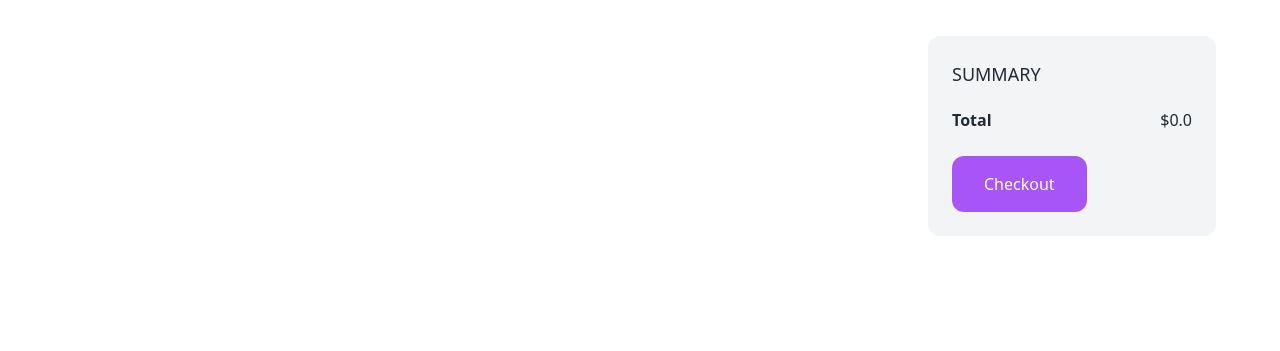
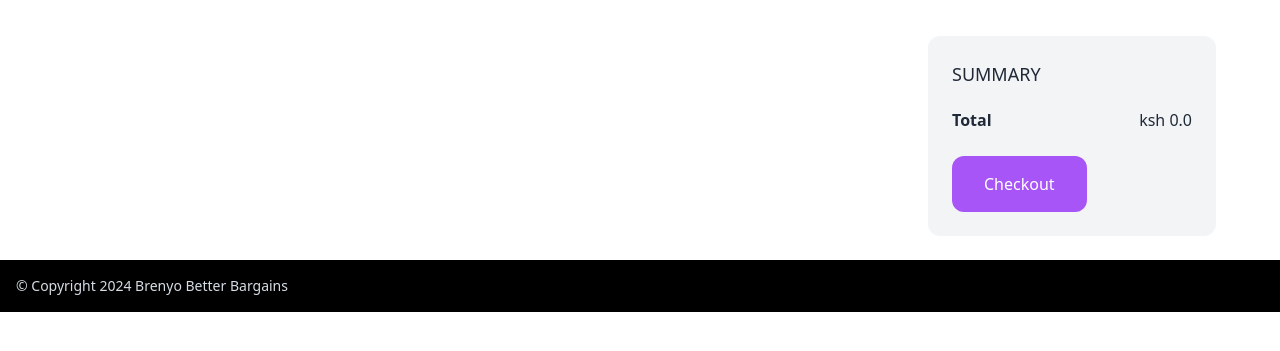
Before and after one commit to Noahwekesa/better-bargains, a Django app: page /cart/ in a window 1280 px wide. Shown: the part 92-443 px from the top of the page. Run offline with Django 5.2, Linux system fonts and the light colour scheme; some libraries are stand-ins or nearby versions.

Commit message:
few changes

```diff
--- a/src/cart/templates/cart/cart.html
+++ b/src/cart/templates/cart/cart.html
@@ -3,7 +3,7 @@
 {% block content %}
 <div class="max-w-6xl mx-auto flex flex-wrap items-start py-6 px-6 xl:px-0">
   <div class="products w-full lg:w-3/4">
-    {% for item in cart %} {% include 'cart/partials/cart_item.html' %}
+    {% for item in cart %} {% include 'partials/cart_item.html' %}
     {% endfor %}
   </div>
 
--- a/src/cart/templates/partials/cart_total.html
+++ b/src/cart/templates/partials/cart_total.html
@@ -1 +1 @@
-${{ cart.get_total_cost }}
+ksh {{ cart.get_total_cost }}
--- a/src/cart/views.py
+++ b/src/cart/views.py
@@ -1,13 +1,14 @@
 from django.shortcuts import render
 from django.contrib.auth.decorators import login_required
 from django.conf import settings
+from .cart import Cart
 
 
 def add_to_cart(request, product_id):
     cart = Cart(request)
     cart.add(product_id)
 
-    return render(request, 'cart/partials/menu_cart.html')
+    return render(request, 'partials/menu_cart.html')
 
 
 def cart(request):
@@ -40,7 +41,7 @@ def update_cart(request, product_id, action):
                 'get_thumbnail': product.get_thumbnail(),
                 'price': product.price,
             },
-            'total_price': (quantity * product.price) / 100,
+            'total_price': quantity * product.price,
             'quantity': quantity,
         }
     else:
--- a/src/templates/base.html
+++ b/src/templates/base.html
@@ -1,4 +1,3 @@
-{% load static %}
 <!doctype html>
 <html lang="en" data-theme="light">
 
@@ -6,7 +5,6 @@
   <title></title>
   <meta charset="UTF-8" />
   <meta name="viewport" content="width=device-width, initial-scale=1" />
-  <link href="{% static 'css/style.css' %}" rel="stylesheet" />
   <link href="https://cdn.jsdelivr.net/npm/daisyui@4.6.0/dist/full.min.css" rel="stylesheet" type="text/css" />
   <script src="https://cdn.tailwindcss.com"></script>
         <script src="https://unpkg.com/htmx.org@1.7.0"></script>
@@ -16,6 +14,7 @@
   {% include 'navbar.html' %}
   {% block content %}
   {% endblock %}
+  {% include "footer.html" %}
 </body>
 
 </html>
--- a/src/templates/footer.html
+++ b/src/templates/footer.html
@@ -1,46 +1,11 @@
-<footer class="footer items-center p-4 bg-neutral text-neutral-content">
+<footer class="footer items-center bg-black p-4 text-neutral-content">
   <aside class="items-center grid-flow-col">
     <p>
-      © Copyright {% now 'Y' %} <a class="hover:underline">Better Bargains</a>
+      © Copyright {% now 'Y' %}
+      <a class="hover:underline">Brenyo Better Bargains</a>
     </p>
   </aside>
-  <nav class="grid-flow-col gap-4 md:place-self-center md:justify-self-end">
-    <a
-      ><svg
-        xmlns="http://www.w3.org/2000/svg"
-        width="24"
-        height="24"
-        viewBox="0 0 24 24"
-        class="fill-current"
-      >
-        <path
-          d="M24 4.557c-.883.392-1.832.656-2.828.775 1.017-.609 1.798-1.574 2.165-2.724-.951.564-2.005.974-3.127 1.195-.897-.957-2.178-1.555-3.594-1.555-3.179 0-5.515 2.966-4.797 6.045-4.091-.205-7.719-2.165-10.148-5.144-1.29 2.213-.669 5.108 1.523 6.574-.806-.026-1.566-.247-2.229-.616-.054 2.281 1.581 4.415 3.949 4.89-.693.188-1.452.232-2.224.084.626 1.956 2.444 3.379 4.6 3.419-2.07 1.623-4.678 2.348-7.29 2.04 2.179 1.397 4.768 2.212 7.548 2.212 9.142 0 14.307-7.721 13.995-14.646.962-.695 1.797-1.562 2.457-2.549z"
-        ></path>
-      </svg>
-    </a>
-    <a
-      ><svg
-        xmlns="http://www.w3.org/2000/svg"
-        width="24"
-        height="24"
-        viewBox="0 0 24 24"
-        class="fill-current"
-      >
-        <path
-          d="M19.615 3.184c-3.604-.246-11.631-.245-15.23 0-3.897.266-4.356 2.62-4.385 8.816.029 6.185.484 8.549 4.385 8.816 3.6.245 11.626.246 15.23 0 3.897-.266 4.356-2.62 4.385-8.816-.029-6.185-.484-8.549-4.385-8.816zm-10.615 12.816v-8l8 3.993-8 4.007z"
-        ></path></svg
-    ></a>
-    <a
-      ><svg
-        xmlns="http://www.w3.org/2000/svg"
-        width="24"
-        height="24"
-        viewBox="0 0 24 24"
-        class="fill-current"
-      >
-        <path
-          d="M9 8h-3v4h3v12h5v-12h3.642l.358-4h-4v-1.667c0-.955.192-1.333 1.115-1.333h2.885v-5h-3.808c-3.596 0-5.192 1.583-5.192 4.615v3.385z"
-        ></path></svg
-    ></a>
-  </nav>
+  <nav
+    class="grid-flow-col gap-4 md:place-self-center md:justify-self-end"
+  ></nav>
 </footer>
```
Also changed, not shown: src/pages/templates/index.html (+5 -2 lines), src/uploads/bed-1839183_1280.jpg (added), src/uploads/real-e_1280.jpg (added), src/uploads/real-e_1280_bKVlw4Q.jpg (added), src/uploads/sofa-1693689_1280.jpg (added), src/uploads/uploads/bed-1839183_1280.jpg (added), src/uploads/uploads/sofa-1693689_1280.jpg (added), 1 other file.
